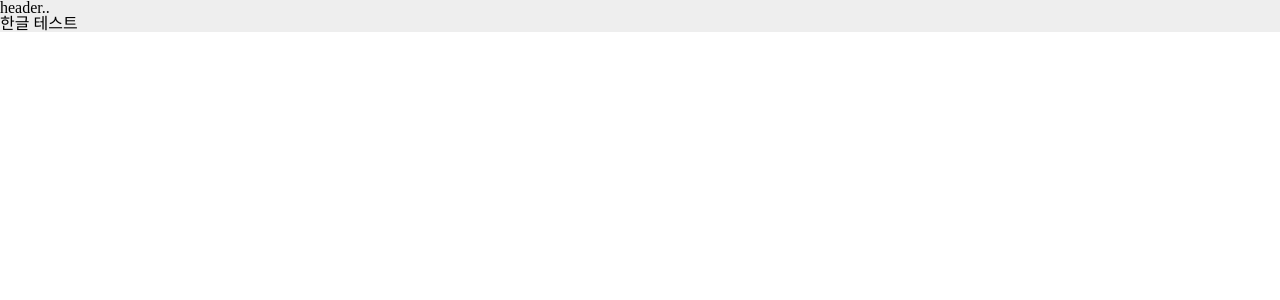
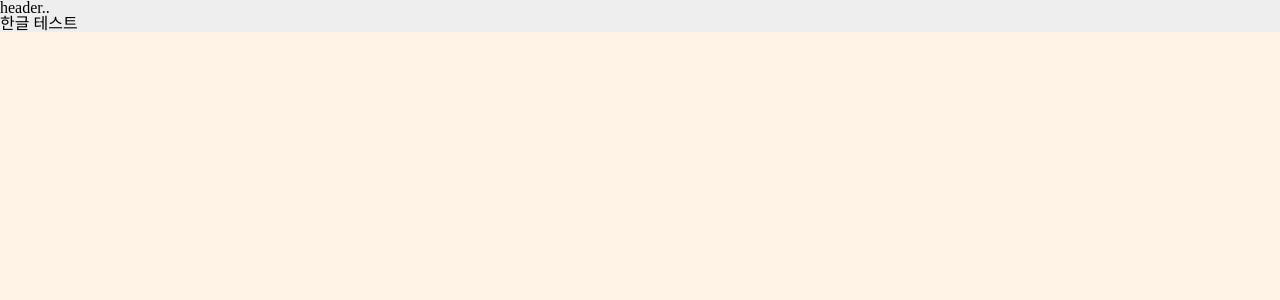
Before and after one commit to whisper74541/qvey, a React (Vite) app: page / in a window 1280 px wide. Shown: the top 300 px of the page. Built offline with nearby package versions, Linux system fonts and the light colour scheme; a web font is replaced by a local one.

Commit message:
[design] thema color

```diff
--- a/src/css/global.css
+++ b/src/css/global.css
@@ -50,8 +50,16 @@
   font-style: normal;
 }
 
-/***/
+html {
+  height: 100vh;
+  font-size: 16px;
+}
 body {
-    font-family: "NotoSansKR";
-    font-weight: 4000;
+  font-family: "NotoSansKR";
+  font-weight: 400;
+  height: 100vh;
+  background-color: var(--background-color-cream);
 }
+#root {
+  height: 100vh;
+}
--- /dev/null
+++ b/src/css/root.css
@@ -0,0 +1,12 @@
+:root {
+    --background-color-cream : #FFF4E5;
+    --background-color-dark-green: #07343B;
+    --background-color-yellow: #F8A91F;
+    --background-color-orange: #F7711E;
+
+    /* Font Color 만 */
+    --font-color-white: #F4F4F4;
+    --font-color-black: #11100F;
+    --font-color-gray: #585757;
+    --font-color-dark-gray: #292929;
+}
--- a/src/main.tsx
+++ b/src/main.tsx
@@ -1,5 +1,6 @@
 import { StrictMode } from 'react'
 import { createRoot } from 'react-dom/client'
+import './css/root.css'
 import './css/reset.css'
 import './css/global.css'
 import App from './App.tsx'
```
